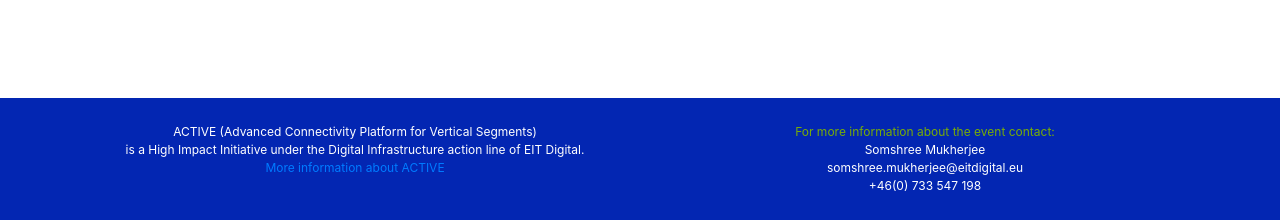
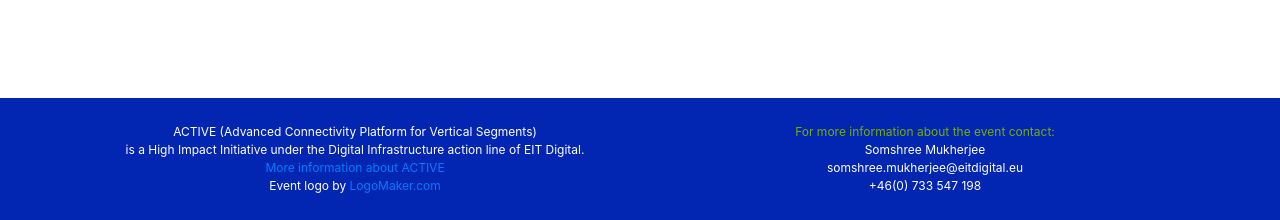
Before and after one commit to iothackchallenge/iothackchallenge, a website with bundled scripts: page index.html in a window 1280 px wide. Shown: the part 4433-4653 px from the top of the page. Built offline with nearby package versions, Linux system fonts and the light colour scheme; files whose address does not match are found by name; a web font is replaced by a local one.

Commit message:
logo credits

```diff
--- a/index.html
+++ b/index.html
@@ -481,6 +481,7 @@
             <p style="color:#FFFFFF;">ACTIVE (Advanced Connectivity Platform for Vertical Segments)</p>
               <p style="color:#FFFFFF;">is a High Impact Initiative under the Digital Infrastructure action line of EIT Digital.</p>
               <p style="color:#FFFFFF;"><a href="https://www.eitdigital.eu/innovation-entrepreneurship/digital-infrastructure/active/">More information about ACTIVE</a></p>
+              <p style="color:#FFFFFF;">Event logo by <a href="http://logomakr.com" title="Logo Maker">LogoMaker.com</a></p>
           </div>
 
           <div class="col-md-6">
```
